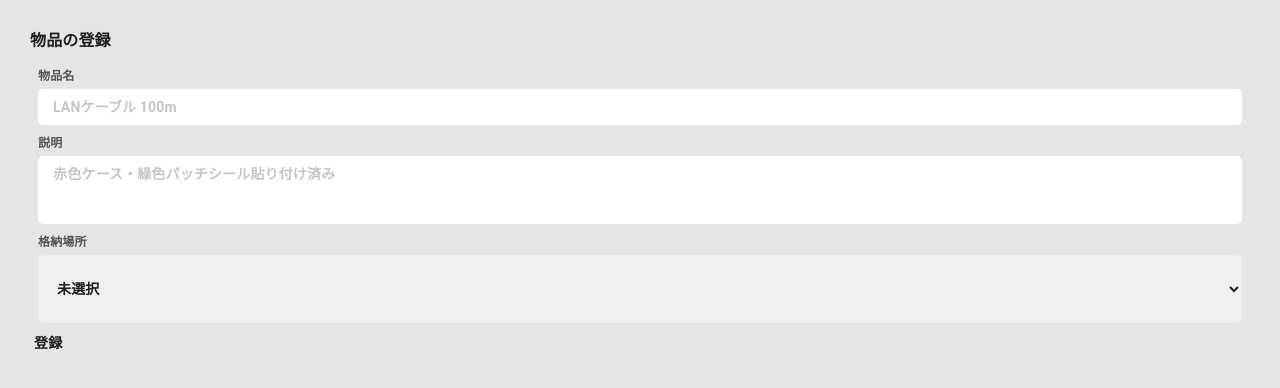
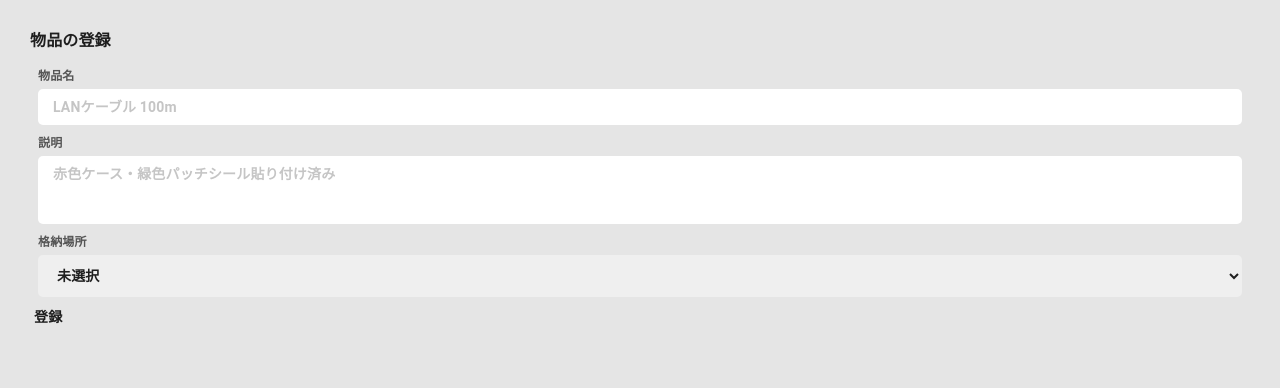
Before and after one commit to sohosai/qr-frontend, a Next.js app: page /fixtures/register in a window 1280 px wide. Shown: the top 388 px of the page. Built offline with nearby package versions, Linux system fonts and the light colour scheme.

Commit message:
Selectの余白を調節 洗濯時に背景色が変わるところは実装できなかった。やってくれる人が居たらうれしい

```diff
--- a/src/components/Select/index.tsx
+++ b/src/components/Select/index.tsx
@@ -30,10 +30,9 @@ const StyledSelect = styled.select.attrs<SelectProps>(({ onChange }) => {
   font-size: 14px;
   border-radius: 5px;
   width: 100%;
-  height: 68px;
   border: none;
   outline: none;
-  padding: 8px 15px;
+  padding: 12px 15px;
   resize: none;
 `;
 
@@ -52,7 +51,6 @@ const Select = ({ label, options, onChange }: SelectProps) => {
         id = "select"
         onChange={onChange}
       >
-        <option key="未選択" value="未選択">未選択</option>
         {options.map(v => <option key={v} value={v}>{v}</option> )}
       </StyledSelect>
     </div>
--- a/src/pages/fixtures/register.tsx
+++ b/src/pages/fixtures/register.tsx
@@ -117,7 +117,7 @@ const FixturesRegister = () => {
         <div className='fixturesRepositoryOption'>
           <Select
             label="格納場所"
-            options={["101号室", "102号室", "206号室"]}
+            options={["未選択", "101号室", "102号室", "206号室"]}
             onChange={onChangeRepository}
           />
         </div>
```
